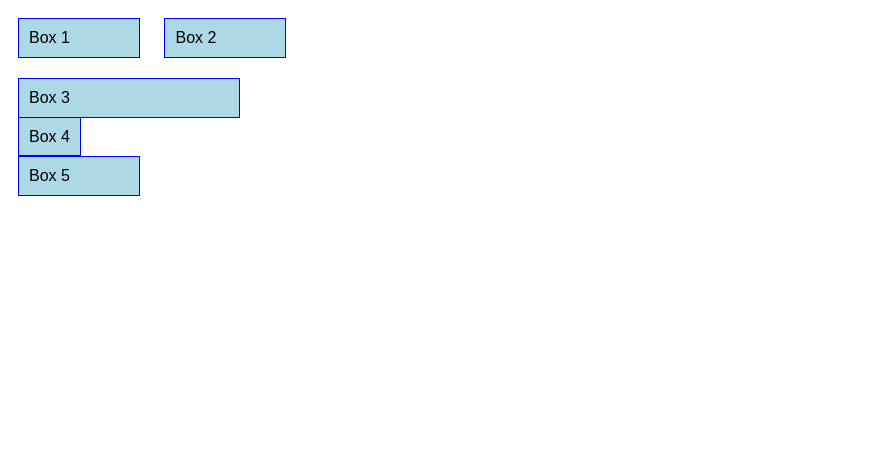
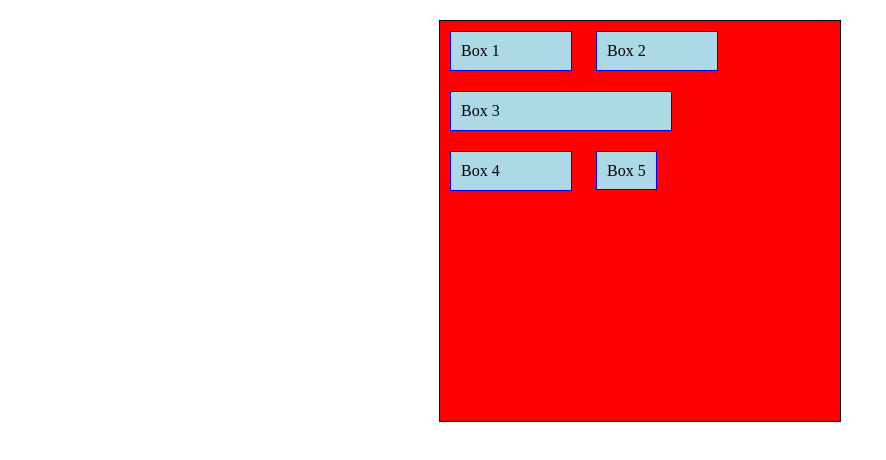
Before and after one commit to sjtroxel/Class2-01-13-25, a plain HTML site: page 4-DisplayProperty/index.html in a window 1280 px wide. Shown: the whole page, without its empty margins (0-886 px from the left). Drawn offline with Linux system fonts and the light colour scheme.

Commit message:
revised w TS help 01-14

```diff
--- a/4-DisplayProperty/index.html
+++ b/4-DisplayProperty/index.html
@@ -7,10 +7,12 @@
   <link rel="stylesheet" href="styles.css">
 </head>
 <body>
+  <div class="absolute-container">
   <div class="box box1">Box 1</div>
   <div class="box box2">Box 2</div>
   <div class="box box3">Box 3</div>
   <div class="box box4">Box 4</div>
-<div class="box box5">Box 5</div>
+  <div class="box box5">Box 5</div>
+</div>
 </body>
 </html>
--- a/4-DisplayProperty/styles.css
+++ b/4-DisplayProperty/styles.css
@@ -1,6 +1,48 @@
-/* styles.css */
+/* styles.css
 body {
     font-family: Arial, sans-serif;
+  }
+
+  .box {
+    padding: 10px;
+    margin: 10px;
+    background-color: lightblue;
+    border: 1px solid blue;
+  }
+
+  .box {
+    display: inline-block;
+    width: 100px; /* Adding a fixed width for better visualization
+   } */
+
+
+  /* .box3 {
+    display: block;
+    width: 200px;
+  }
+
+  .box4 {
+    display: inline;
+    width: 3000px; Question, why isn't it changing the box size when I change it from 100px to 300px to even 3000px - it is staying the same??
+ } */
+
+
+  /* .box5 {
+    display: block;
+  } */
+
+  * {
+    padding: 0;
+    margin: 0;
+  }
+
+  .absolute-container {
+    position: relative; /* Makes this the positioning reference for its child */
+    width: 400px;
+    height: 400px;
+    background-color: red;
+    margin: 20px auto;
+    border: 1px solid black;
   }
 
   .box {
@@ -21,10 +63,10 @@ body {
   }
 
   .box4 {
-    display: inline;
-    width: 3000px; /* Question, why isn't it changing the box size when I change it from 100px to 300px to even 3000px - it is staying the same?? */
+    /* display: inline; */
+    width: 100px; /* Question, why isn't it changing the box size when I change it from 100px to 300px to even 3000px - it is staying the same?? */
   }
 
   .box5 {
-    display: block;
+    display: inline;
   }
```
